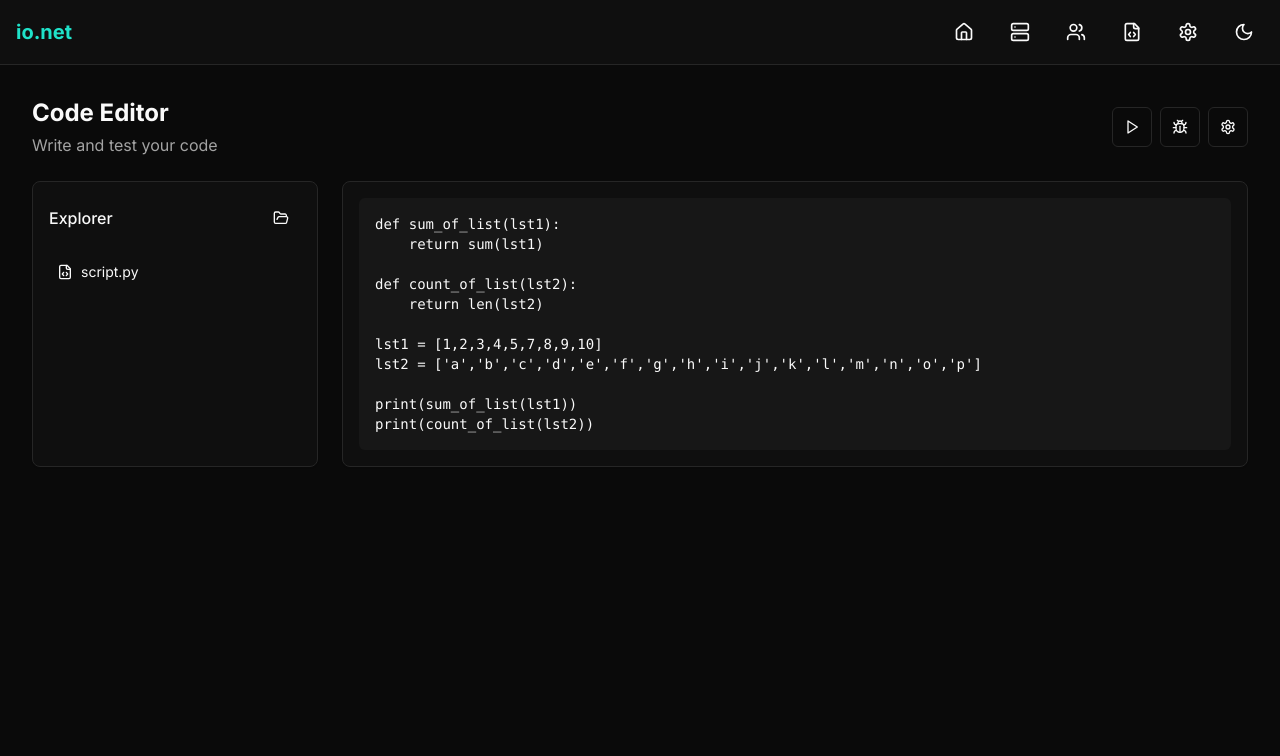
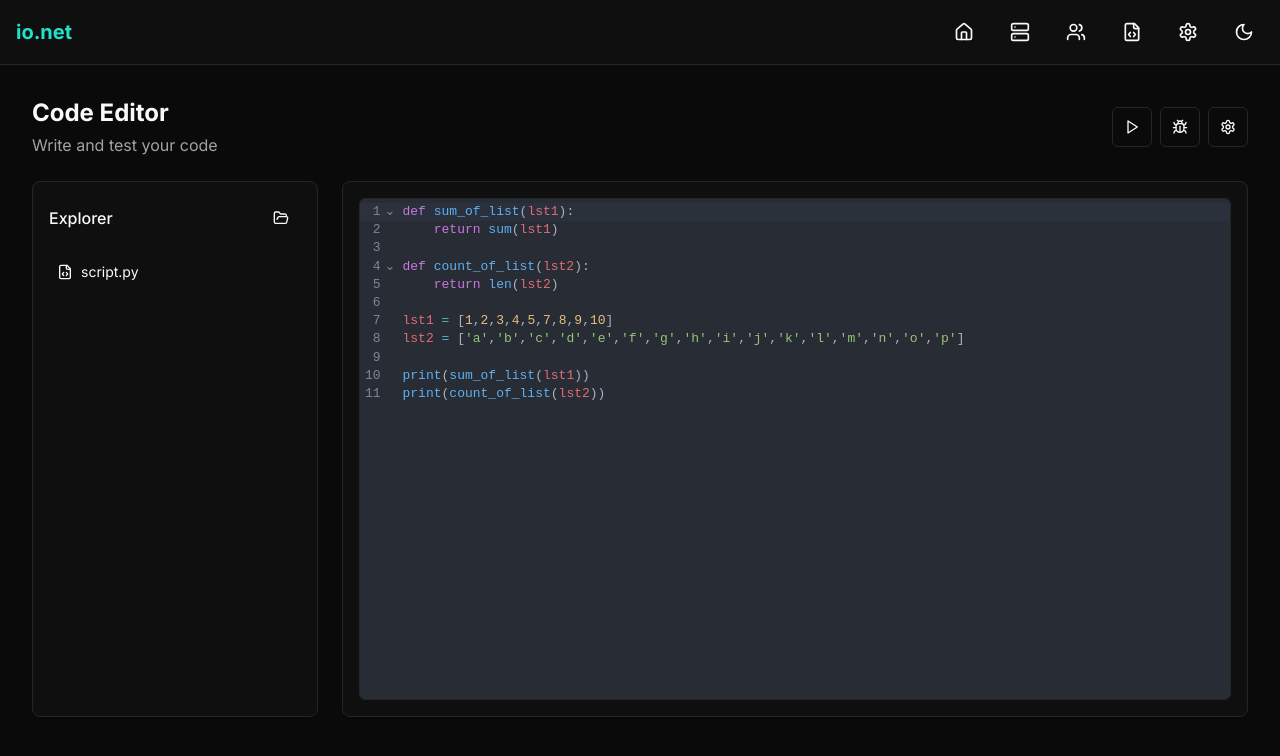
Before and after one commit to toky-nomena/playful-pixels-app, a React (Vite) app: page /code in a window 1280 px wide. Shown: the top 756 px of the page. Built offline with nearby package versions, Linux system fonts and the light colour scheme.

Commit message:
Replace Code Editor with CodeMirror
Updated the code editor component to use CodeMirror for enhanced editing functionality. Additionally, modified the theme switcher to support switching between light and dark themes.
[skip gpt_engineer]

```diff
--- a/package.json
+++ b/package.json
@@ -11,6 +11,8 @@
     "preview": "vite preview"
   },
   "dependencies": {
+    "@codemirror/lang-python": "^6.1.4",
+    "@codemirror/theme-one-dark": "^6.1.2",
     "@hookform/resolvers": "^3.9.0",
     "@radix-ui/react-accordion": "^1.2.0",
     "@radix-ui/react-alert-dialog": "^1.1.1",
@@ -40,6 +42,7 @@
     "@radix-ui/react-toggle-group": "^1.1.0",
     "@radix-ui/react-tooltip": "^1.1.2",
     "@tanstack/react-query": "^5.56.2",
+    "@uiw/react-codemirror": "^4.21.24",
     "class-variance-authority": "^0.7.0",
     "clsx": "^2.1.1",
     "cmdk": "^1.0.0",
--- a/src/index.css
+++ b/src/index.css
@@ -6,6 +6,38 @@
 
 @layer base {
   :root {
+    --background: 0 0% 100%;
+    --foreground: 0 0% 3.9%;
+
+    --card: 0 0% 100%;
+    --card-foreground: 0 0% 3.9%;
+
+    --popover: 0 0% 100%;
+    --popover-foreground: 0 0% 3.9%;
+
+    --primary: 172.5 76.9% 50.4%;
+    --primary-foreground: 0 0% 98%;
+
+    --secondary: 0 0% 96.1%;
+    --secondary-foreground: 0 0% 9%;
+
+    --muted: 0 0% 96.1%;
+    --muted-foreground: 0 0% 45.1%;
+
+    --accent: 0 0% 96.1%;
+    --accent-foreground: 0 0% 9%;
+
+    --destructive: 0 84.2% 60.2%;
+    --destructive-foreground: 0 0% 98%;
+
+    --border: 0 0% 89.8%;
+    --input: 0 0% 89.8%;
+    --ring: 0 0% 3.9%;
+
+    --radius: 0.5rem;
+  }
+
+  .dark {
     --background: 0 0% 3.9%;
     --foreground: 0 0% 98%;
 
@@ -33,8 +65,6 @@
     --border: 0 0% 14.9%;
     --input: 0 0% 14.9%;
     --ring: 0 0% 83.1%;
-
-    --radius: 0.5rem;
   }
 }
 
--- a/src/pages/Code.tsx
+++ b/src/pages/Code.tsx
@@ -2,8 +2,12 @@ import { useState } from "react";
 import { Card } from "@/components/ui/card";
 import { Button } from "@/components/ui/button";
 import { Bug, Play, FileCode, Settings, FolderOpen } from "lucide-react";
+import CodeMirror from '@uiw/react-codemirror';
+import { python } from '@codemirror/lang-python';
+import { useTheme } from "next-themes";
 
 const Code = () => {
+  const { theme } = useTheme();
   const [code, setCode] = useState(`def sum_of_list(lst1):
     return sum(lst1)
 
@@ -53,9 +57,14 @@ print(count_of_list(lst2))`);
         </Card>
 
         <Card className="col-span-9 p-4">
-          <pre className="font-mono text-sm p-4 bg-muted rounded-md overflow-auto">
-            <code>{code}</code>
-          </pre>
+          <CodeMirror
+            value={code}
+            height="500px"
+            theme={theme === 'dark' ? 'dark' : 'light'}
+            extensions={[python()]}
+            onChange={(value) => setCode(value)}
+            className="overflow-hidden rounded-md border"
+          />
         </Card>
       </div>
     </div>
```
Also changed, not shown: 1 other file (tests, documents, lock files or other folders).
